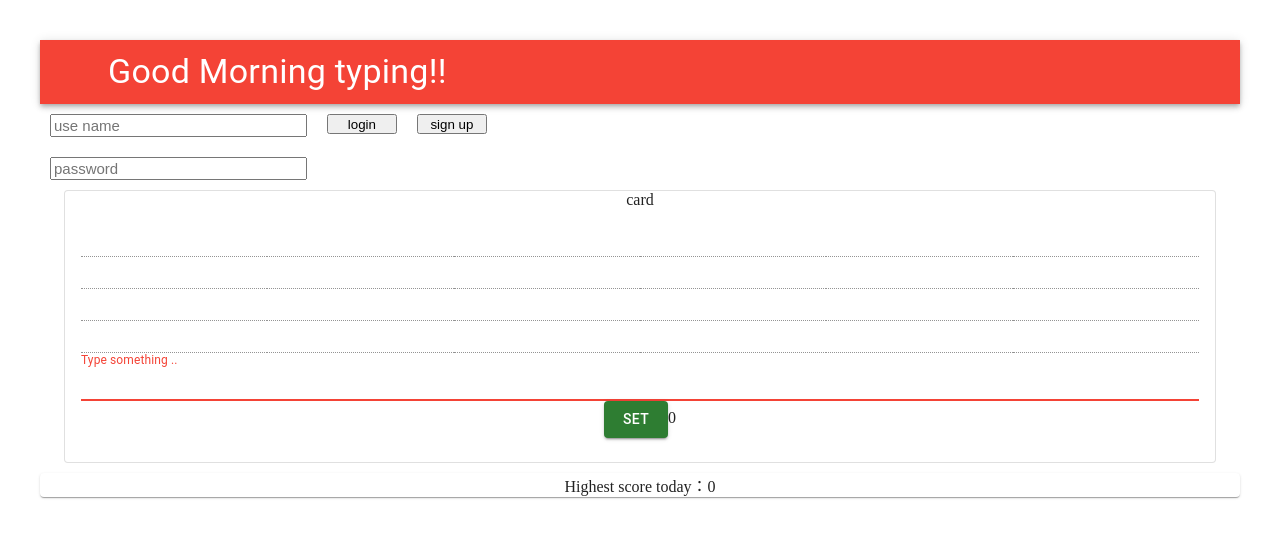
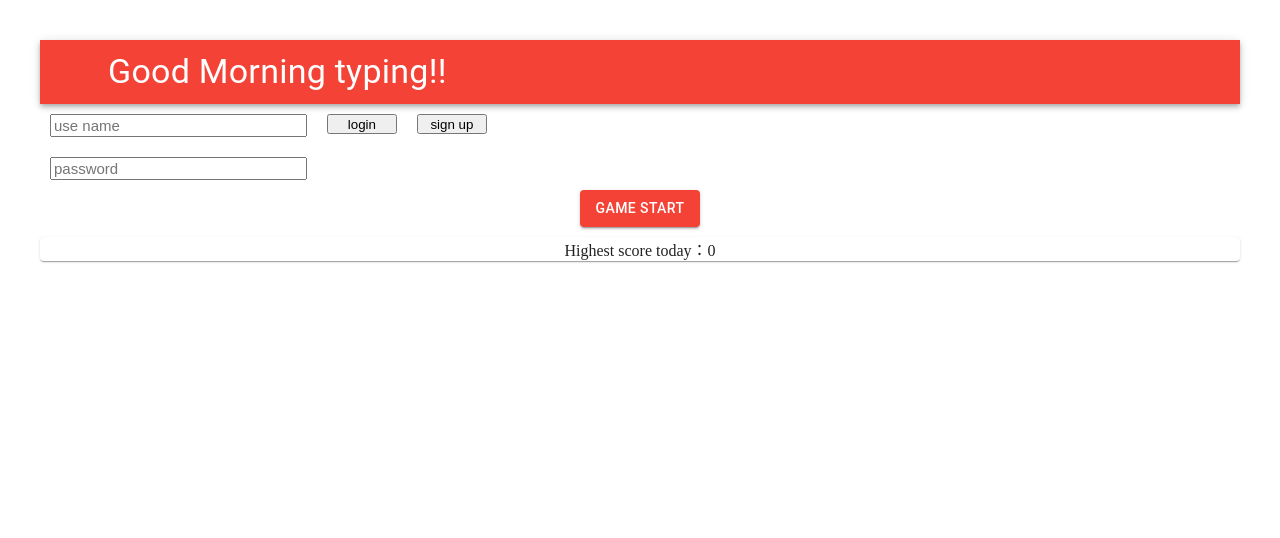
Before and after one commit to Team3-snoppy/wake_up_typing, a React (Vite) app in the folder front/: page / in a window 1280 px wide. Shown: the top 538 px of the page. Built offline with nearby package versions, Linux system fonts and the light colour scheme; some icons are missing.

Commit message:
ゲーム遷移と関数コンポーネント化

```diff
--- a/front/src/Game.jsx
+++ b/front/src/Game.jsx
@@ -1,132 +1,28 @@
 // import { useState } from 'react'
-import {
-  Box,
-  Button,
-  Card,
-  CardContent,
-  Container,
-  Grid,
-  TextField,
-  Typography,
-} from '@mui/material';
+import { Container } from '@mui/material';
 import './Game.css';
-import { useRef, useState } from 'react';
-
-const testText = ['as', 'zx', 'qw'];
+import { useState } from 'react';
+import GameStart from './GameStart';
+import GameEnd from './GameEnd';
+import Gaming from './Gaming';
 
 function Game() {
-  const [typeText, setTypeText] = useState('');
-  const [eleIndex, setEleIndex] = useState(0);
-  const [correctText, setCorrectText] = useState('');
+  const [gameState, setGameState] = useState(0);
   const [count, setCount] = useState(0);
-  const textFieldRef = useRef(null);
-
-  const focusTextField = () => {
-    textFieldRef.current.focus();
-  };
-
-  const gridNumber = 24;
-  const gridSize = 2;
-
-  // const refArray = new Array(gridNumber).fill(useRef(null));
-  const refArray = new Array(
-    useRef(null),
-    useRef(null),
-    useRef(null),
-    useRef(null),
-    useRef(null),
-    useRef(null),
-    useRef(null),
-    useRef(null),
-    useRef(null),
-    useRef(null),
-    useRef(null),
-    useRef(null),
-    useRef(null),
-    useRef(null),
-    useRef(null),
-    useRef(null),
-    useRef(null),
-    useRef(null),
-    useRef(null),
-    useRef(null),
-    useRef(null),
-    useRef(null),
-    useRef(null),
-    useRef(null)
-  );
-  console.log(refArray);
-
-  //問題をセットする。
-  const setQuestion = () => {
-    const randomIndex = Math.floor(Math.random() * gridNumber);
-    const textIndex = Math.floor(Math.random() * 3);
-    setEleIndex(randomIndex);
-    setCorrectText(testText[textIndex]);
-    refArray[randomIndex].current.value = testText[textIndex];
-  };
-  //入力があったら、正解かどうか確かめて、正解ならスコア＋１して次の問題へ
-  const answer = () => {
-    console.log('typeText:', textFieldRef.current.value, 'correctText:', correctText);
-
-    if (textFieldRef.current.value === correctText) {
-      console.log('正解です');
-      setCount(count + 1);
-      refArray[eleIndex].current.value = '';
-      textFieldRef.current.value = '';
-      setQuestion();
-    }
-    // else {
-    //   console.log('不正解です');
-    // }
-  };
-
-  const gridEle = new Array(gridNumber).fill('');
 
   return (
     // <div className="gameContainer" onMouseOver={focusTextField}>
-    <Container sx={{ mb: '10px' }} maxWidth="xl" onMouseOver={focusTextField}>
-      <Card variant="outlined">
-        card
-        <CardContent>
-          <Grid container spacing={0}>
-            {gridEle.map((ele, i) => (
-              <Grid key={i} size={gridSize}>
-                <TextField
-                  disabled
-                  variant="standard"
-                  type="text"
-                  inputRef={refArray[i]}
-                >
-                  size=3
-                </TextField>
-              </Grid>
-            ))}
-          </Grid>
-          <Box>
-            <TextField
-              autoFocus
-              fullWidth
-              id="standard-basic"
-              label="Type something .."
-              variant="standard"
-              // onChange={(e) => {
-              //   setTypeText(e.target.value);
-              // }}
-              onChange={answer}
-              inputRef={textFieldRef}
-
-            />
-          </Box>
-          <Button variant="contained" color="success" onClick={setQuestion}>
-            set
-          </Button>
-          {/* <Button variant="outlined" color="success" onClick={answer}>
-            anser
-          </Button> */}
-          {count}
-        </CardContent>
-      </Card>
+    <Container sx={{ mb: '10px' }} maxWidth="xl">
+      {gameState === 0 && <GameStart setGameState={setGameState} />}
+      {gameState === 1 && (
+        <Gaming
+          setGameState={setGameState}
+          gameState={gameState}
+          setCount={setCount}
+          count={count}
+        />
+      )}
+      {gameState === 2 && <GameEnd count={count} />}
     </Container>
   );
 }
--- /dev/null
+++ b/front/src/GameEnd.jsx
@@ -0,0 +1,12 @@
+import {  Typography } from '@mui/material';
+
+const GameEnd = ({ count }) => {
+  return (
+    <>
+      <Typography>ゲーム終了</Typography>
+      <Typography>スコア：{count}</Typography>
+    </>
+  );
+};
+
+export default GameEnd;
--- /dev/null
+++ b/front/src/GameStart.jsx
@@ -0,0 +1,12 @@
+import { Button } from "@mui/material";
+
+const GameStart = ({setGameState}) =>{
+
+    return (
+        <Button variant="contained" onClick={() => setGameState(1)}>
+          game start
+        </Button>
+    );
+}
+
+export default GameStart;
--- /dev/null
+++ b/front/src/Gaming.jsx
@@ -0,0 +1,125 @@
+import { Box, Button, Card, CardContent, Grid, TextField } from '@mui/material';
+import { useEffect, useRef, useState } from 'react';
+
+const testText = ['as', 'zx', 'qw'];
+
+const Gaming = ({ setGameState, gameState, setCount, count }) => {
+  const [eleIndex, setEleIndex] = useState(0);
+  const [correctText, setCorrectText] = useState('');
+  useEffect(() => {
+    if (gameState === 1) {
+      setQuestion();
+      setTimeout(() => {
+        console.log('3秒経過');
+        setGameState(2);
+      }, 10000);
+    } else if (gameState === 2) {
+      //スコアと今日の日付をポスト
+    }
+  }, [gameState]);
+
+  const gridNumber = 24;
+  const gridSize = 2;
+
+  const textFieldRef = useRef(null);
+
+  const focusTextField = () => {
+    textFieldRef.current.focus();
+  };
+
+  // const refArray = new Array(gridNumber).fill(useRef(null));
+  const refArray = new Array(
+    useRef(null),
+    useRef(null),
+    useRef(null),
+    useRef(null),
+    useRef(null),
+    useRef(null),
+    useRef(null),
+    useRef(null),
+    useRef(null),
+    useRef(null),
+    useRef(null),
+    useRef(null),
+    useRef(null),
+    useRef(null),
+    useRef(null),
+    useRef(null),
+    useRef(null),
+    useRef(null),
+    useRef(null),
+    useRef(null),
+    useRef(null),
+    useRef(null),
+    useRef(null),
+    useRef(null)
+  );
+
+  //問題をセットする。
+  const setQuestion = () => {
+    const randomIndex = Math.floor(Math.random() * gridNumber);
+    const textIndex = Math.floor(Math.random() * 3);
+    setEleIndex(randomIndex);
+    setCorrectText(testText[textIndex]);
+    refArray[randomIndex].current.value = testText[textIndex];
+  };
+  //入力があったら、正解かどうか確かめて、正解ならスコア＋１して次の問題へ
+  const answer = () => {
+    console.log(
+      'typeText:',
+      textFieldRef.current.value,
+      'correctText:',
+      correctText
+    );
+    if (textFieldRef.current.value === correctText) {
+      console.log('正解です');
+      setCount(count + 1);
+      refArray[eleIndex].current.value = '';
+      textFieldRef.current.value = '';
+      setQuestion();
+    }
+  };
+  const gridEle = new Array(gridNumber).fill('');
+
+  return (
+    <Card variant="outlined" onMouseOver={focusTextField}>
+      card
+      <CardContent>
+        <Grid container spacing={0}>
+          {gridEle.map((ele, i) => (
+            <Grid key={i} size={gridSize}>
+              <TextField
+                disabled
+                variant="standard"
+                type="text"
+                inputRef={refArray[i]}
+              >
+                size=3
+              </TextField>
+            </Grid>
+          ))}
+        </Grid>
+        <Box>
+          <TextField
+            autoFocus
+            fullWidth
+            id="standard-basic"
+            label="Type something .."
+            variant="standard"
+            // onChange={(e) => {
+            //   setTypeText(e.target.value);
+            // }}
+            onChange={answer}
+            inputRef={textFieldRef}
+          />
+        </Box>
+        <Button variant="contained" color="success" onClick={setQuestion}>
+          set
+        </Button>
+        {count}
+      </CardContent>
+    </Card>
+  );
+};
+
+export default Gaming;
```
